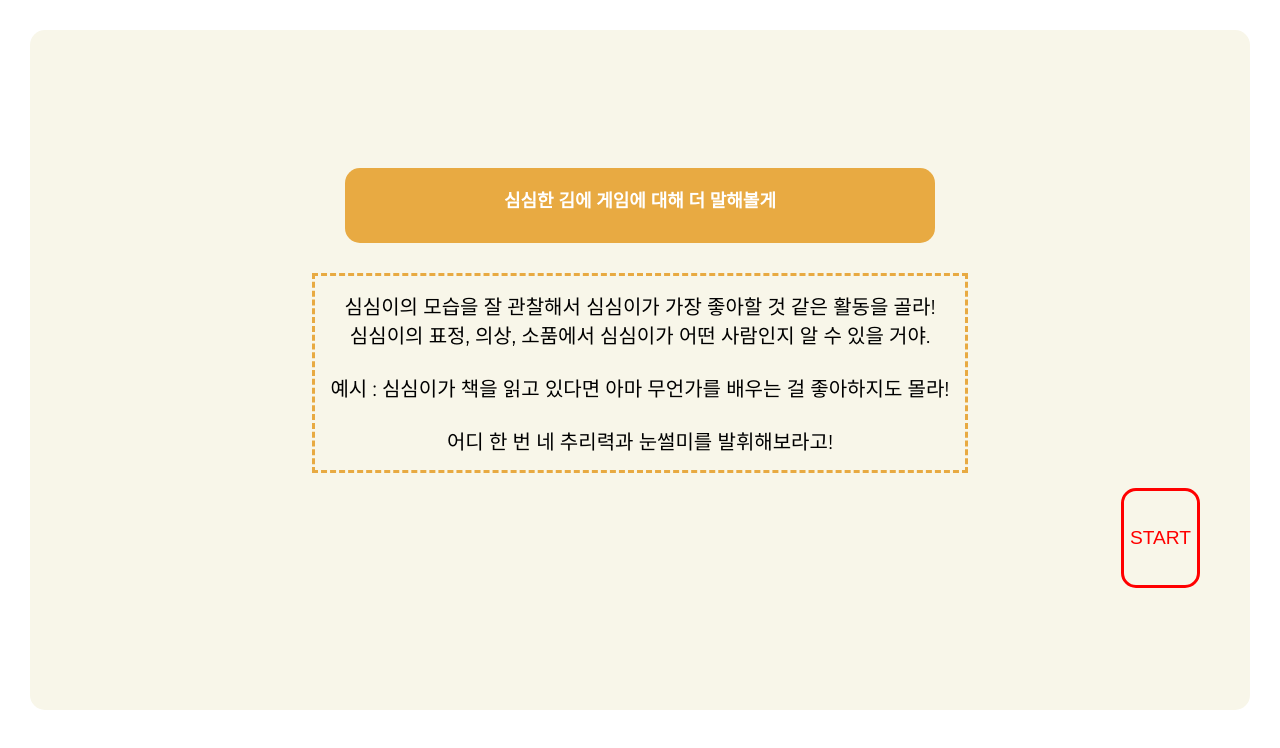
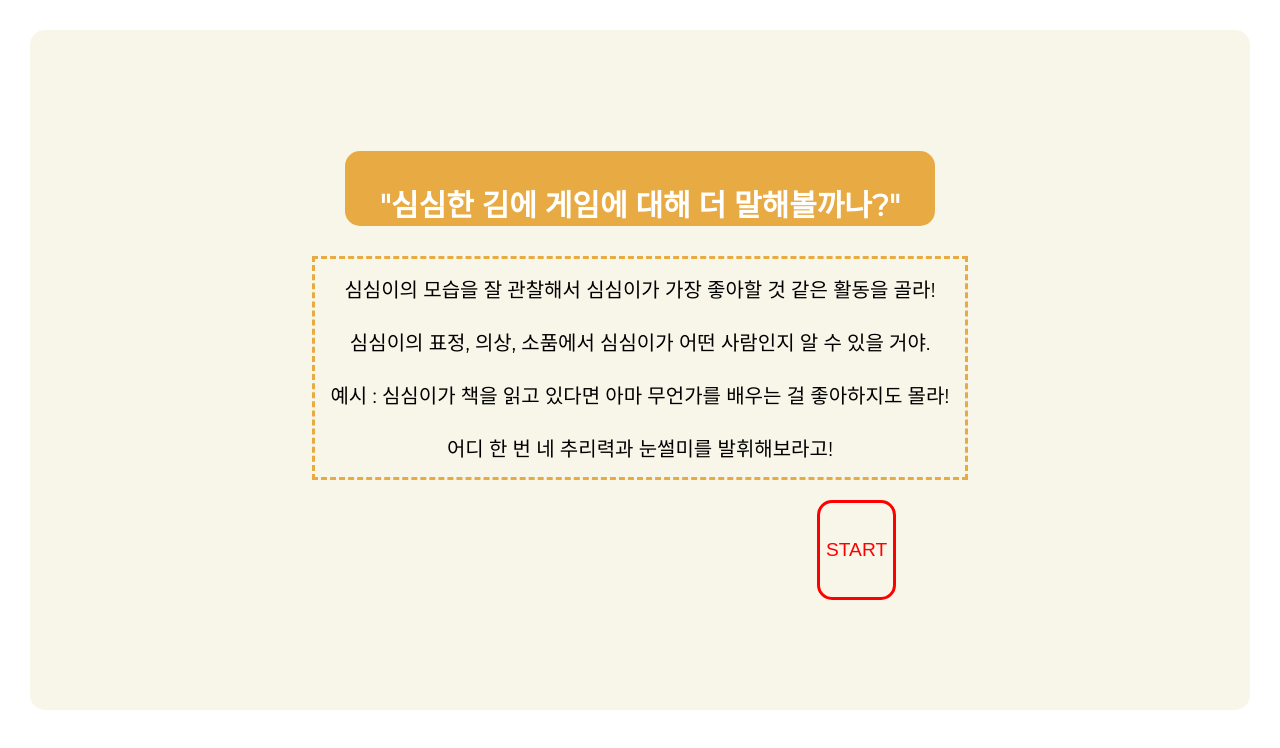
Before and after one commit to babycroc/SDK-Hackathon-3P, a React (Create React App) app in the folder front-end/: page /script in a window 1280 px wide. Shown: the top 748 px of the page. Built offline with nearby package versions, Linux system fonts and the light colour scheme.

Commit message:
page css modify

```diff
--- a/front-end/src/pages/Greeting.css
+++ b/front-end/src/pages/Greeting.css
@@ -6,20 +6,28 @@
     align-items: center;
     background-color: var(--background-color);
 }
-
 .text_box {
     width: 500px;
     height: 100px;
     margin : 30px;
+    margin-bottom: 0px;
     padding: 10px;
     border-radius: 35%;
     background-color: white;
-    text-align: center;
+}
+.triangle{
+    width: 0px;
+    height: 0px;
+    border-top: 24px solid white;
+    border-left: 12px solid transparent;
+    border-right: 12px solid transparent;
+}
+#greeting_text{
+    font-weight: 600;
     font-size: 20px;
-    font-weight: 600;
-
+    display: inline-block;
+    margin-top: 40px;
 }
-
 #greeting_image{
     display: inline-block;
     margin: 25px 25px;
@@ -27,21 +35,3 @@
     height: 300px;
     vertical-align: middle;
 }
-#button-box{
-    width: 100%;
-    display: inline-block;
-}
-#script-button{
-        float: right;
-        width: max-content;
-        height: 100px;
-        line-height:40px;
-        border: 3px solid var(--orange);
-        background-color: var(--background-color);
-        border-radius: 15px;
-        margin:15px 30px;
-        font-size: larger;
-        text-align:center;
-        cursor: pointer;
-        transition:all 0.9s, color 0.3;
-}
--- a/front-end/src/pages/Greeting.js
+++ b/front-end/src/pages/Greeting.js
@@ -6,7 +6,7 @@ import {NavLink} from "react-router-dom";
 
 const greeting_text = [
     "안녕? 나는 심심이야.",
-    " 하…오늘도 너무 심심해 미칠 것 같아.",
+    "하…오늘도 너무 심심해 미칠 것 같아.",
     "뭔가 재미난 일을 해보고 싶은데 말이야..","어떤 활동을 해볼지 항상 고민이야.",
     "뭐? 네가 나를 도와주겠다고?",
     "(아니 내가 언제…?)",
@@ -30,7 +30,7 @@ function Greeting () {
 
         const timer = setInterval(() => {
             setIndex(index + 1);
-        }, 4000);
+        }, 3000);
 
         if(index >= greeting_text.length - 1) clearInterval(timer);
 
@@ -40,8 +40,9 @@ function Greeting () {
     return (
         <div className="container">
             <div className="text_box">
-                <p>{greeting_text[index]}<br/></p>
+                <p id="greeting_text">{greeting_text[index]}<br/></p>
             </div>
+            <div className="triangle"></div>
             <div>
             <NavLink to={"/script"}><img id="greeting_image" src="images/avatar0.png" alt="안녕! 나는 심심이야!"/></NavLink>
             </div>
--- a/front-end/src/pages/Main.css
+++ b/front-end/src/pages/Main.css
@@ -1,9 +1,9 @@
 button.quiz-item {
     display: inline-block;
     width: 15%;
-    height: 120px;
+    height: 100px;
     vertical-align: middle;
-    margin: 35px 25px;
+    margin: 25px 25px;
     padding: 20px;
     font-family: Montserrat;
     font-size: 16px;
@@ -22,7 +22,7 @@ button.quiz-item:hover {
 
 .score-box {
     margin-top: 20px;
-    padding: 20px;
+    padding: 10px;
     width: 50%;
     line-height: 1.5em;
     background-color: var(--orange);
@@ -31,4 +31,5 @@ button.quiz-item:hover {
     justify-content: center;
     color: white;
     font-weight: bold;
+    font-size: 25px;
 }
--- a/front-end/src/pages/Score.css
+++ b/front-end/src/pages/Score.css
@@ -23,6 +23,7 @@
     margin: 50px;
     padding: 30px;
     width: 50%;
+
 }
 
 #score-page table {
--- a/front-end/src/pages/Script.css
+++ b/front-end/src/pages/Script.css
@@ -5,7 +5,6 @@
 }
 
 .container {
-
     margin: 30px;
     padding: 20px;
     border-radius: 15px;
@@ -20,12 +19,11 @@
     background-color: var(--orange);
     border-radius: 15px;
     text-align: center;
-    justify-content: center;
 }
 
 #title {
     color: white;
-    font-size: large;
+    font-size: 30px;
 }
 
 #scription {
@@ -36,18 +34,19 @@
 }
 #button-box {
     width: 100%;
-    display: inline-block;
+    display: flex;
 }
 
 #gamestart-btn{
-    float: right;
+
     width: max-content;
     height: 100px;
     line-height:40px;
     border: 3px solid red;
     background-color: var(--background-color);
     border-radius: 15px;
-    margin:15px 30px;
+    margin:20px 30px;
+    margin-left: 65%;
     font-size: larger;
     text-align:center;
     cursor: pointer;
--- a/front-end/src/pages/Script.js
+++ b/front-end/src/pages/Script.js
@@ -9,9 +9,10 @@ function Script() {
     return (
         <div className="script-page">
             <div className="container">
-                <div id="title-box"><h3 id="title">심심한 김에 게임에 대해 더 말해볼게</h3></div>
+                <div id="title-box"><h3 id="title">"심심한 김에 게임에 대해 더 말해볼까나?"</h3></div>
                 <span id="scription">
                 심심이의 모습을 잘 관찰해서 심심이가 가장 좋아할 것 같은 활동을 골라!<br/>
+                <br/>
                 심심이의 표정, 의상, 소품에서 심심이가 어떤 사람인지 알 수 있을 거야. <br/>
                 <br/>
                 예시 : 심심이가 책을 읽고 있다면 아마 무언가를 배우는 걸 좋아하지도 몰라!<br/>
```
